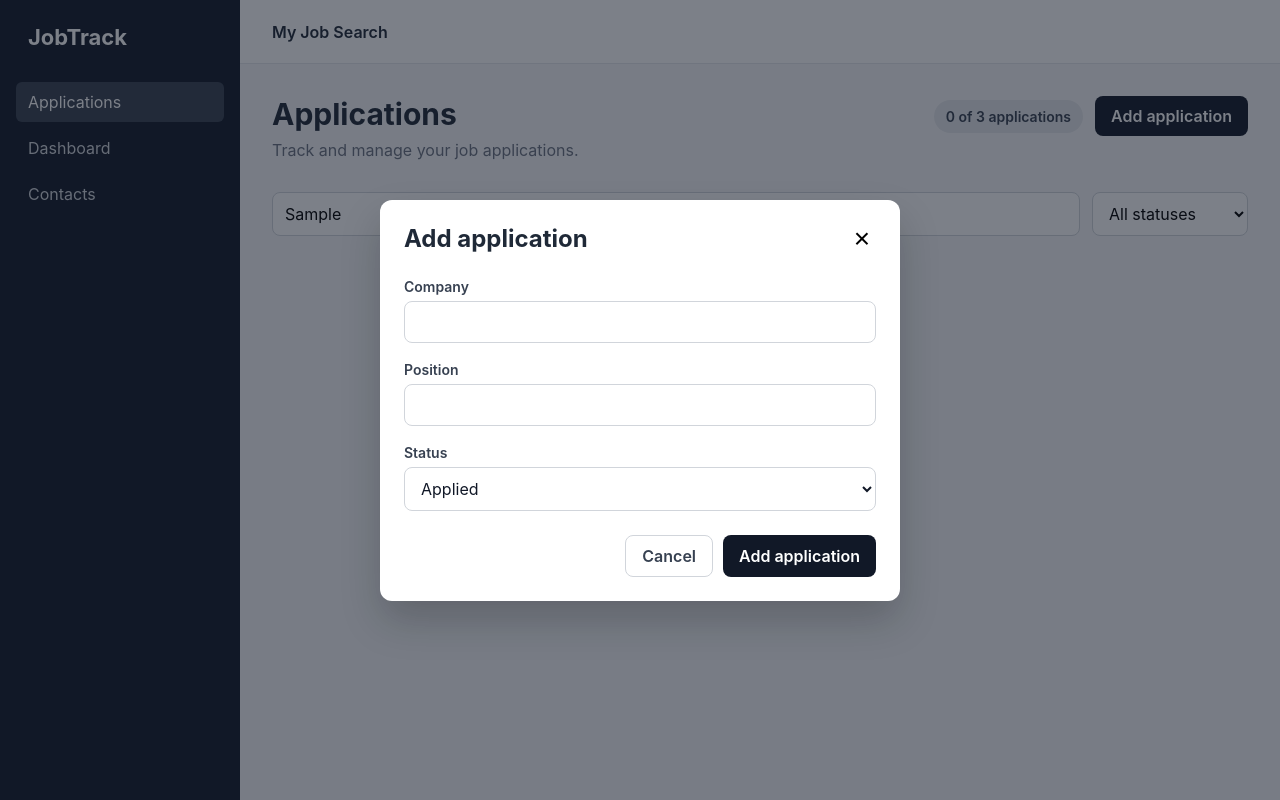
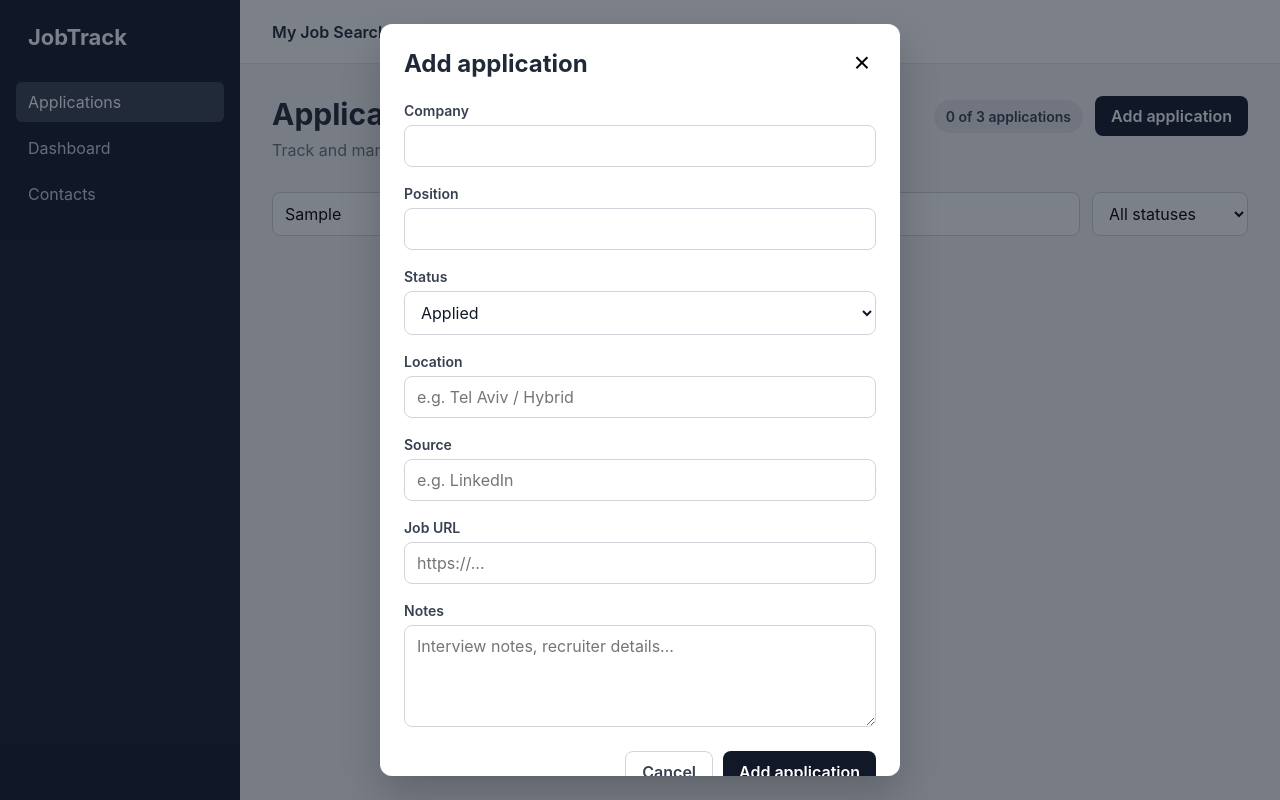
Before and after one commit to Shofixti8877/jobtrack, a React (Vite) app in the folder apps/web/: page /applications in a window 1280 px wide. Both pictures are taken after typing "Sample" into the empty fields and a click on the button "Add application". Built offline with nearby package versions, Linux system fonts and the light colour scheme.

Commit message:
feat: add extended application details

```diff
--- a/apps/web/src/components/applications/AddApplicationForm.css
+++ b/apps/web/src/components/applications/AddApplicationForm.css
@@ -17,7 +17,8 @@
 }
 
 .application-form__field input,
-.application-form__field select {
+.application-form__field select,
+.application-form__field textarea {
   width: 100%;
   padding: 10px 12px;
   border: 1px solid #d1d5db;
@@ -28,10 +29,16 @@
 }
 
 .application-form__field input:focus,
-.application-form__field select:focus {
+.application-form__field select:focus,
+.application-form__field textarea:focus {
   outline: 2px solid #9ca3af;
   outline-offset: 1px;
   border-color: #6b7280;
+}
+
+.application-form__field textarea {
+  resize: vertical;
+  min-height: 100px;
 }
 
 .application-form__actions {
--- a/apps/web/src/components/applications/AddApplicationForm.tsx
+++ b/apps/web/src/components/applications/AddApplicationForm.tsx
@@ -19,23 +19,36 @@ function AddApplicationForm({
   const [position, setPosition] = useState('');
   const [status, setStatus] =
     useState<ApplicationStatus>('applied');
+  const [location, setLocation] = useState('');
+  const [source, setSource] = useState('');
+  const [jobUrl, setJobUrl] = useState('');
+  const [notes, setNotes] = useState('');
 
   function handleSubmit(event: React.FormEvent<HTMLFormElement>) {
     event.preventDefault();
 
     const application: Application = {
-      id: crypto.randomUUID(),
-      company,
-      position,
-      status,
-      appliedAt: new Date().toISOString().slice(0, 10),
-    };
+  id: crypto.randomUUID(),
+  company: company.trim(),
+  position: position.trim(),
+  status,
+  appliedAt: new Date().toISOString().slice(0, 10),
+
+  location: location.trim() || undefined,
+  source: source.trim() || undefined,
+  jobUrl: jobUrl.trim() || undefined,
+  notes: notes.trim() || undefined,
+};
 
     onAdd(application);
 
     setCompany('');
     setPosition('');
     setStatus('applied');
+    setLocation('');
+setSource('');
+setJobUrl('');
+setNotes('');
   }
 
   return (
@@ -85,6 +98,50 @@ function AddApplicationForm({
     </select>
   </div>
 
+  <div className="application-form__field">
+  <label htmlFor="location">Location</label>
+  <input
+    id="location"
+    type="text"
+    value={location}
+    onChange={(event) => setLocation(event.target.value)}
+    placeholder="e.g. Tel Aviv / Hybrid"
+  />
+</div>
+
+<div className="application-form__field">
+  <label htmlFor="source">Source</label>
+  <input
+    id="source"
+    type="text"
+    value={source}
+    onChange={(event) => setSource(event.target.value)}
+    placeholder="e.g. LinkedIn"
+  />
+</div>
+
+<div className="application-form__field">
+  <label htmlFor="job-url">Job URL</label>
+  <input
+    id="job-url"
+    type="url"
+    value={jobUrl}
+    onChange={(event) => setJobUrl(event.target.value)}
+    placeholder="https://..."
+  />
+</div>
+
+<div className="application-form__field">
+  <label htmlFor="notes">Notes</label>
+  <textarea
+    id="notes"
+    value={notes}
+    onChange={(event) => setNotes(event.target.value)}
+    placeholder="Interview notes, recruiter details..."
+    rows={4}
+  />
+</div>
+
   <div className="application-form__actions">
     <button
       className="application-form__cancel"
--- a/apps/web/src/pages/ApplicationsPage.css
+++ b/apps/web/src/pages/ApplicationsPage.css
@@ -1,4 +1,3 @@
-
 .applications-page {
   max-width: 1200px;
   margin: 0 auto;
@@ -74,6 +73,8 @@
 }
 
 .modal {
+  max-height: calc(100vh - 48px);
+  overflow-y: auto;
   width: 100%;
   max-width: 520px;
   padding: 24px;
```
